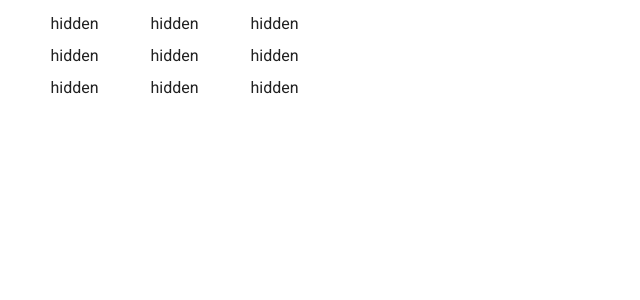
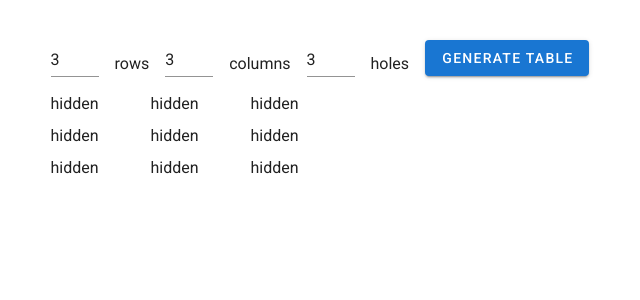
Before and after one commit to OlehLeo/minesweeper, a Vue app: page / in a window 1280 px wide. Shown: the top 300 px of the page, without its empty margins (9-649 px from the left). Built offline with nearby package versions, Linux system fonts and the light colour scheme.

Commit message:
added table generation

```diff
--- a/src/components/Table.vue
+++ b/src/components/Table.vue
@@ -1,5 +1,14 @@
 <template>
   <v-container>
+    <div class="d-flex align-end py-4">
+      <div class="number-input"><v-text-field v-model="rows" type="number" hide-details /></div>
+      <div class="px-4">rows</div>
+      <div class="number-input"><v-text-field v-model="columns" type="number" hide-details /></div>
+      <div class="px-4">columns</div>
+      <div class="number-input"><v-text-field v-model="holes" type="number" hide-details /></div>
+      <div class="px-4">holes</div>
+      <v-btn class="primary" @click="generateTable">Generate table</v-btn>
+    </div>
     <div v-for="(row, i) in cellsData" :key="i" class="d-flex">
       <div v-for="(cell, j) in row" :key="j">
         <div @click="openCell(i, j)" class="cell">{{ cell }}</div>
@@ -17,15 +26,18 @@ export default {
       ['hidden', 'hidden', 'hidden'],
       ['hidden', 'hidden', 'hidden']
     ],
-    holes: [
+    holesCoordinates: [
       { x: 2, y: 0 },
       { x: 0, y: 2 },
       { x: 1, y: 2 }
-    ]
+    ],
+    rows: 3,
+    columns: 3,
+    holes: 3
   }),
   methods: {
     openCell(cellX, cellY) {
-      const isHole = this.$data.holes.some((hole) => hole.x === cellX && hole.y === cellY);
+      const isHole = this.$data.holesCoordinates.some((hole) => hole.x === cellX && hole.y === cellY);
       if (isHole) {
         this.$data.cellsData[cellX][cellY] = 'H';
       } else {
@@ -52,12 +64,22 @@ export default {
       const closeCellsData = [...upperRow, ...sameRow, ...bottowRow];
       let count = 0;
       closeCellsData.forEach((cell) => {
-        const isHole = this.$data.holes.some((hole) => hole.x === cell.x && hole.y === cell.y);
+        const isHole = this.$data.holesCoordinates.some((hole) => hole.x === cell.x && hole.y === cell.y);
         if (isHole) {
           count++;
         }
       });
       return count;
+    },
+    generateTable() {
+      const rows = Number(this.$data.rows);
+      const columns = Number(this.$data.columns);
+      const value = 'hidden';
+      const table = Array(rows);
+      for (let i = 0; i < rows; i++) {
+        table[i] = Array(columns).fill(value);
+      }
+      this.$data.cellsData = table;
     }
   }
 };
@@ -68,4 +90,7 @@ export default {
   width: 100px;
   height: 32px;
 }
+.number-input {
+  width: 48px;
+}
 </style>
```
